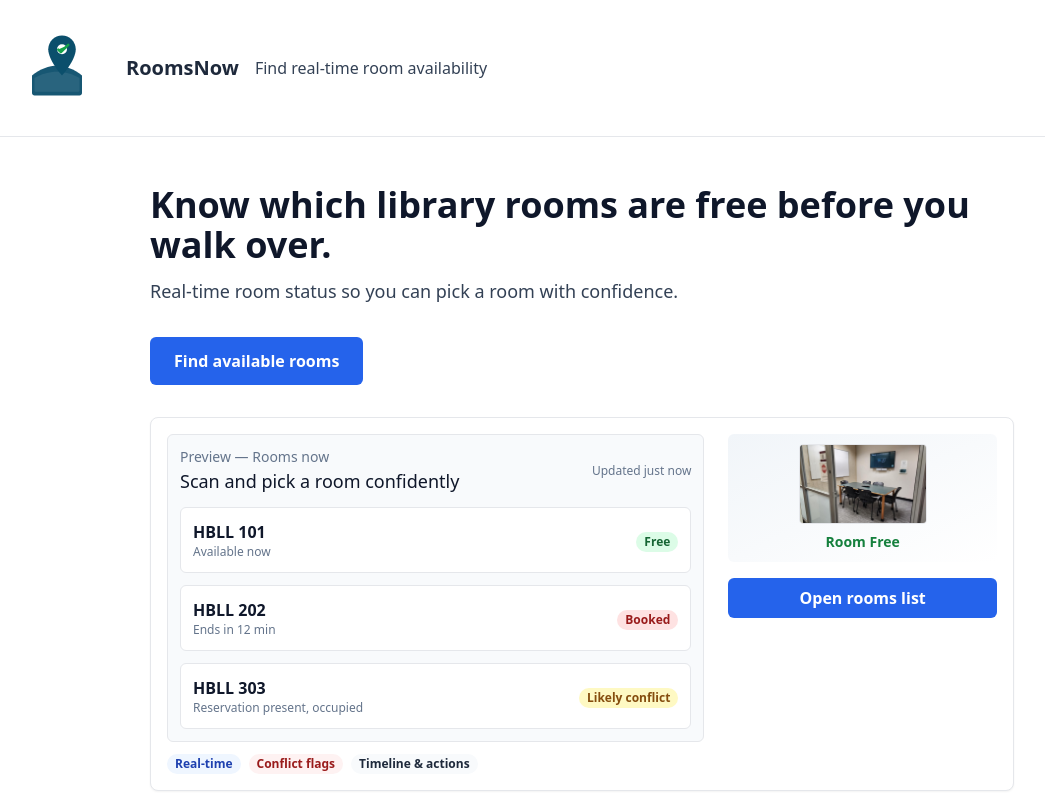
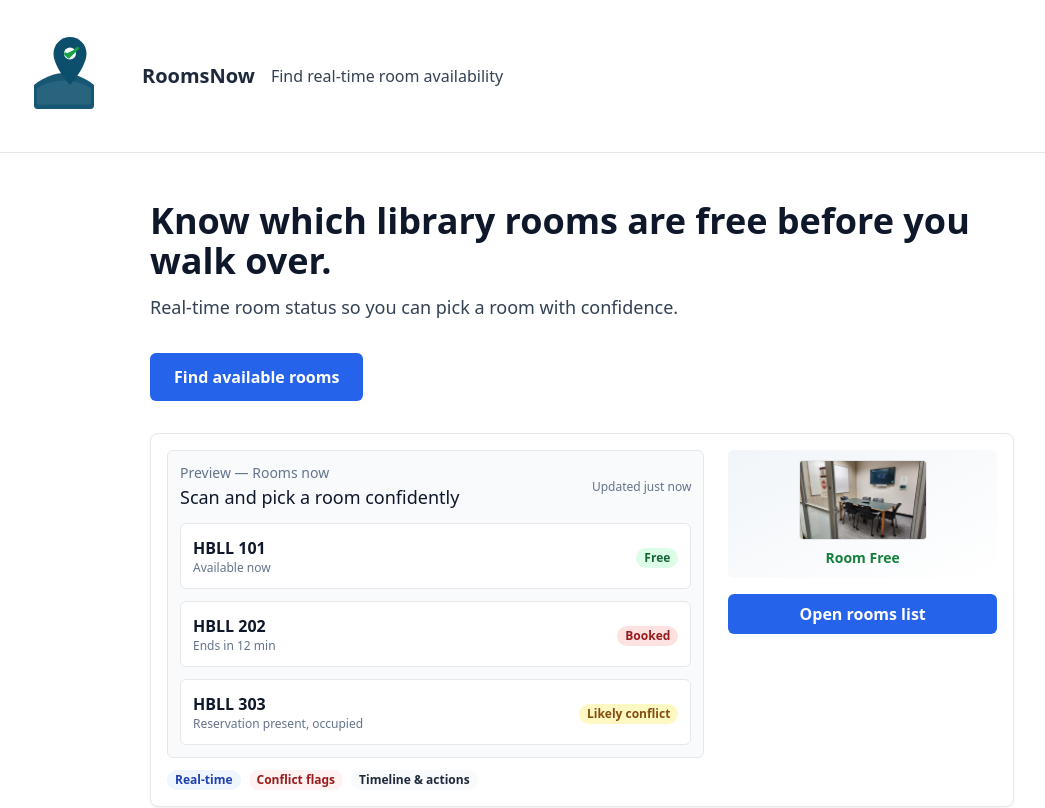
Before and after one commit to rbriggs0/IS-531-three-pages, a Next.js app: page / in a window 1280 px wide. Shown: the top 808 px of the page, without its empty margins (58-1103 px from the left). Built offline with nearby package versions, Linux system fonts and the light colour scheme.

Commit message:
Increase header min-height and logo height to avoid clipping
Co-authored-by: Cursor <cursoragent@cursor.com>

```diff
--- a/src/components/Header.tsx
+++ b/src/components/Header.tsx
@@ -3,7 +3,7 @@ import React from 'react'
 
 export default function Header() {
   return (
-    <header className="w-full border-b bg-white">
+    <header className="w-full border-b bg-white" style={{ minHeight: 92 }}>
       <div className="w-full" style={{ overflow: 'visible' }}>
         <div className="max-w-6xl mx-auto flex items-center gap-4 py-6 px-4">
           <Link href="/" className="flex items-center gap-3" >
@@ -11,8 +11,8 @@ export default function Header() {
               <img
                 src="/images/logo-icon.svg"
                 alt="RoomsNow logo"
-                className="h-20 w-auto object-contain"
-                style={{ display: 'block' }}
+                className="h-24 w-auto object-contain"
+                style={{ display: 'block', marginTop: 0, marginBottom: 0 }}
               />
             </div>
             <span className="ml-3 text-xl font-semibold text-slate-800">RoomsNow</span>
```
